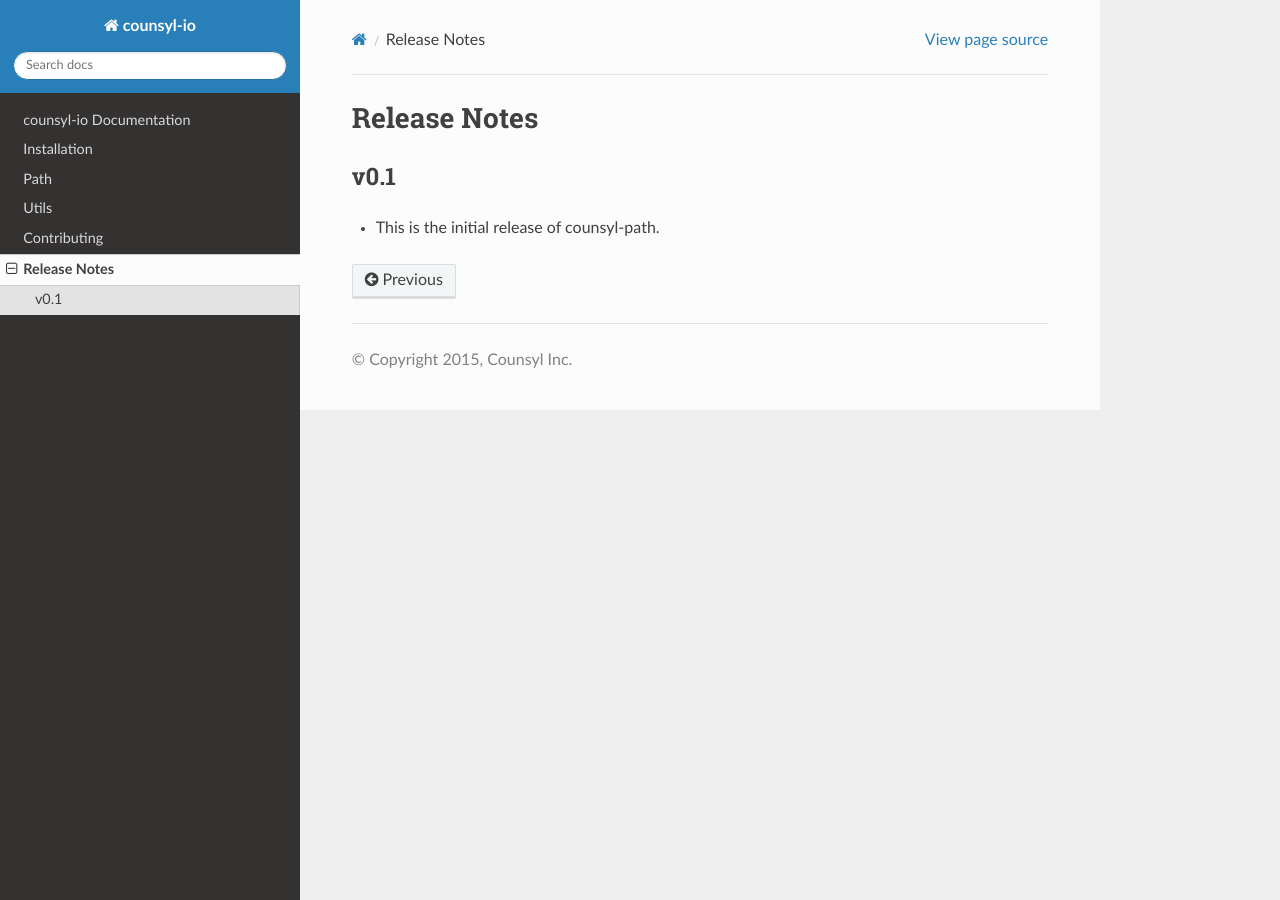
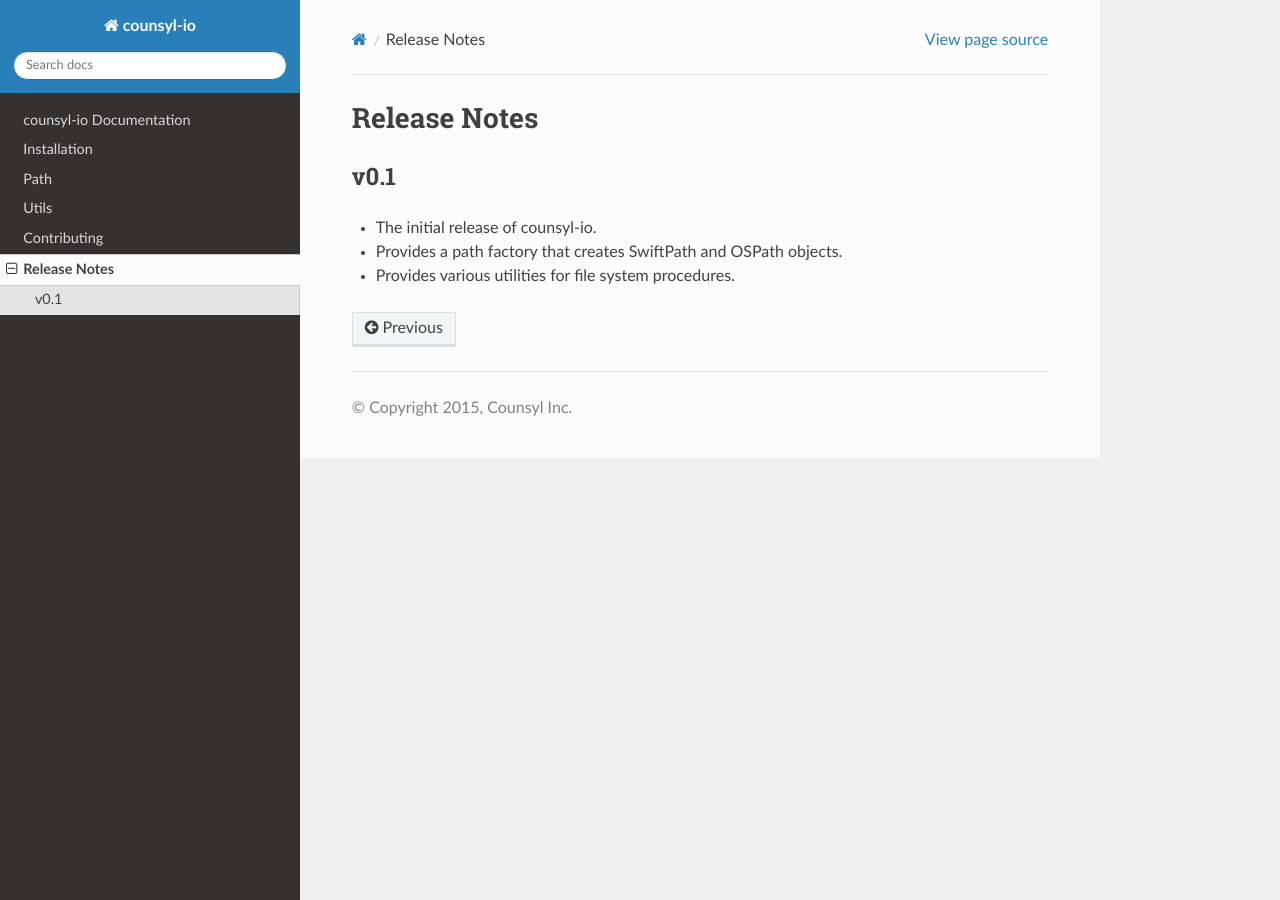
Before and after one commit to counsyl/stor, a Sphinx documentation site: the page built from docs/release_notes.rst, in a window 1280 px wide. Built offline with Sphinx 7.4.7 and the Read the Docs theme 2.0.0, drawn with Linux system fonts in a browser that asks for light colours; the version number could not be read and is left out.

Commit message:
Updated docs for contributing, installation, and initial release notes

```diff
--- a/docs/contributing.rst
+++ b/docs/contributing.rst
@@ -25,6 +25,3 @@
 
     make docs
     open docs/_build/html/index.html
-
-Release Checklist
------------------
--- a/docs/installation.rst
+++ b/docs/installation.rst
@@ -3,8 +3,8 @@
 
 To install the latest release, type::
 
-    pip install counsyl-path
+    pip install counsyl-io
 
 To install the latest code directly from source, type::
 
-    pip install git+git://github.counsyl.com/dev/counsyl-path.py.git
+    pip install git+git://github.counsyl.com/dev/counsyl-io.git
--- a/docs/release_notes.rst
+++ b/docs/release_notes.rst
@@ -4,4 +4,6 @@
 v0.1
 ----
 
-* This is the initial release of counsyl-path.
+* The initial release of counsyl-io.
+* Provides a path factory that creates SwiftPath and OSPath objects.
+* Provides various utilities for file system procedures.
```
Also changed, not shown: README.md (+1 -3 lines).
